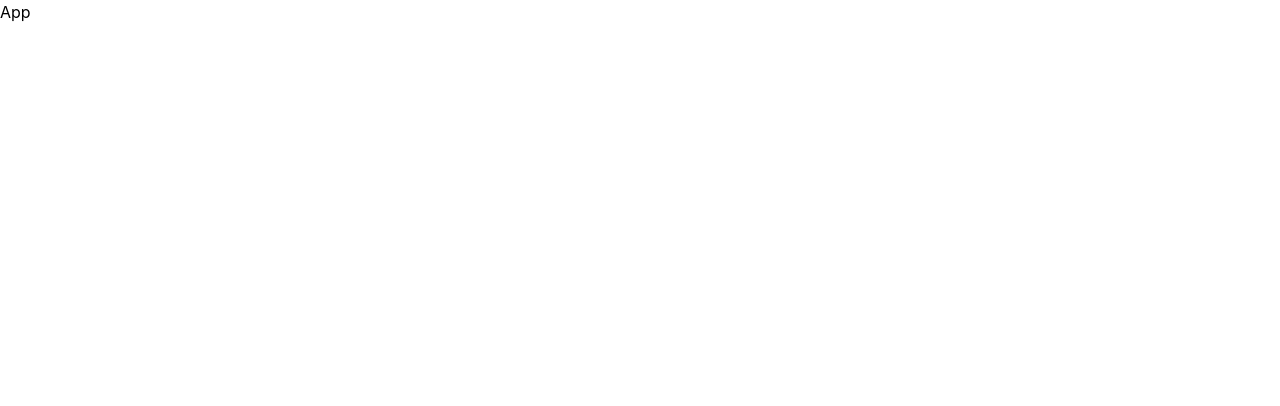
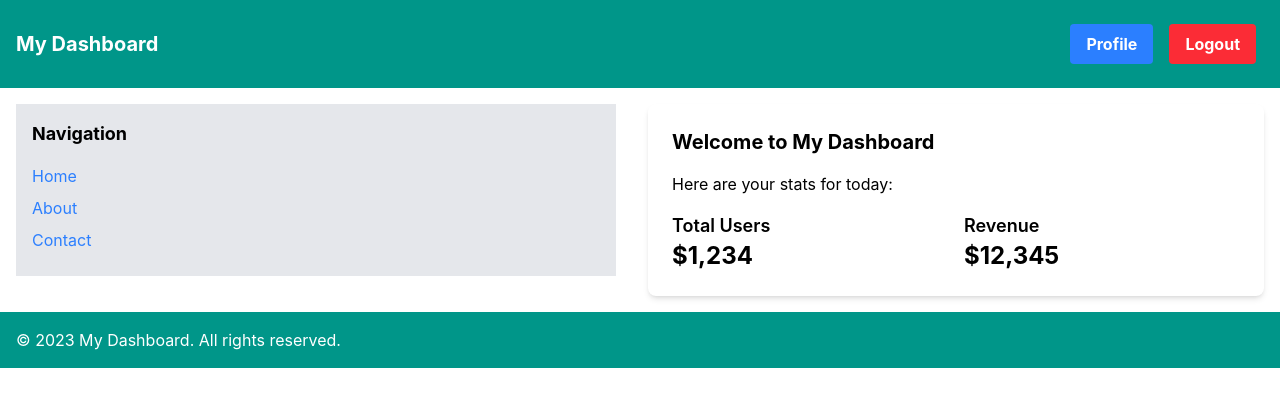
Before and after one commit to Hrisshhii/zustand-practice, a React (Vite) app in the folder dp-challenges/: page / in a window 1280 px wide. Shown: the top 406 px of the page. Built offline with nearby package versions, Linux system fonts and the light colour scheme.

Commit message:
Refactor App component layout and enhance Header/Footer styling

```diff
--- a/dp-challenges/src/App.tsx
+++ b/dp-challenges/src/App.tsx
@@ -1,7 +1,19 @@
+import Content from "./components/Content"
+import Footer from "./components/Footer"
+import Header from "./components/Header"
+import Sidebar from "./components/Sidebar"
+import SplitScreen from "./components/SplitScreen"
 
 const App = () => {
   return (
-    <div>App</div>
+    <div className="flex flex-col h-screen">
+      <Header/>
+      <SplitScreen LeftWeight={1} RightWeight={3}>
+        <Sidebar/>
+        <Content/>
+      </SplitScreen>
+      <Footer/>
+    </div>
   )
 }
 
--- a/dp-challenges/src/components/Footer.tsx
+++ b/dp-challenges/src/components/Footer.tsx
@@ -1,7 +1,7 @@
 
 const Footer = () => {
   return (
-    <footer className="bg-gray-800 text-white p-4">
+    <footer className="bg-teal-600 text-white p-4">
       <p>&copy; 2023 My Dashboard. All rights reserved.</p>
     </footer>
   )
--- a/dp-challenges/src/components/Header.tsx
+++ b/dp-challenges/src/components/Header.tsx
@@ -4,10 +4,10 @@ const Header = () => {
     <header className="bg-teal-600 flex justify-between items-center p-4 bg-gray-800 text-white">
       <h1 className="text-xl font-bold">My Dashboard</h1>
       <div>
-        <button className="bg-blue-500 hover:bg-blue-700 text-white font-bold py-2 px-4 rounded">
+        <button className="bg-blue-500 hover:bg-blue-700 text-white font-bold py-2 px-4 rounded m-2 cursor-pointer">
           Profile
         </button>
-        <button className="bg-red-500 hover:bg-red-700 text-white font-bold py-2 px-4 rounded">
+        <button className="bg-red-500 hover:bg-red-700 text-white font-bold py-2 px-4 rounded m-2 cursor-pointer">
           Logout
         </button>
       </div>
```
